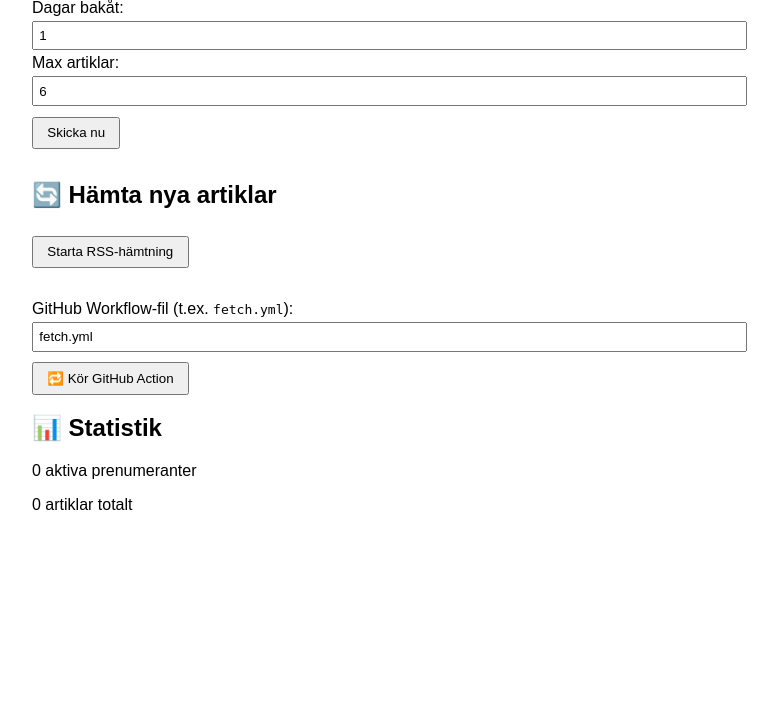
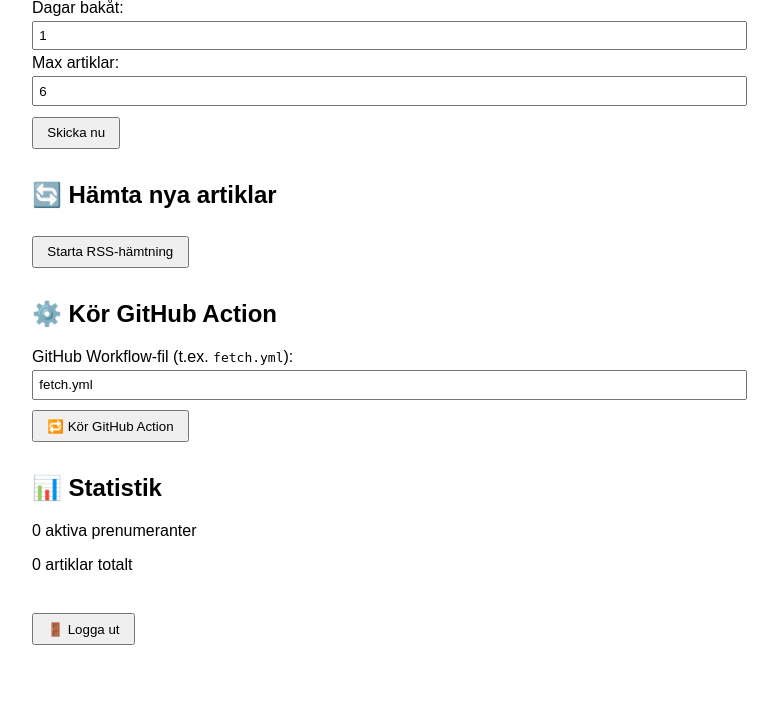
Before and after one commit to andersasplundberggren/ai-nyheter-backend, a Flask app: page /admin/panel in a window 1280 px wide. Shown: the part 161-870 px from the top of the page, without its empty margins (258-1036 px from the left). Before the commit the page ends 671 px from the top, so only its background shows below. Run offline with Flask 3, Linux system fonts and the light colour scheme; the visitor is signed in with stand-in values (Sample User, id 1); data that the repository does not hold is empty.

Commit message:
Update admin.html

```diff
--- a/templates/admin.html
+++ b/templates/admin.html
@@ -32,17 +32,25 @@
     </form>
   </section>
 
-<form action="/admin/panel/trigger-action" method="POST">
-  <label for="workflow">GitHub Workflow-fil (t.ex. <code>fetch.yml</code>):</label><br>
-  <input type="text" name="workflow" value="fetch.yml" required>
-  <button type="submit">🔁 Kör GitHub Action</button>
-</form>
-
+  <section>
+    <h2>⚙️ Kör GitHub Action</h2>
+    <form action="/admin/panel/trigger-action" method="POST">
+      <label for="workflow">GitHub Workflow-fil (t.ex. <code>fetch.yml</code>):</label><br>
+      <input type="text" name="workflow" value="fetch.yml" required>
+      <button type="submit">🔁 Kör GitHub Action</button>
+    </form>
+  </section>
 
   <section>
     <h2>📊 Statistik</h2>
     <p>{{ subs }} aktiva prenumeranter</p>
     <p>{{ arts }} artiklar totalt</p>
   </section>
+
+  <section>
+    <form method="GET" action="/admin/logout">
+      <button type="submit">🚪 Logga ut</button>
+    </form>
+  </section>
 </body>
 </html>
```
